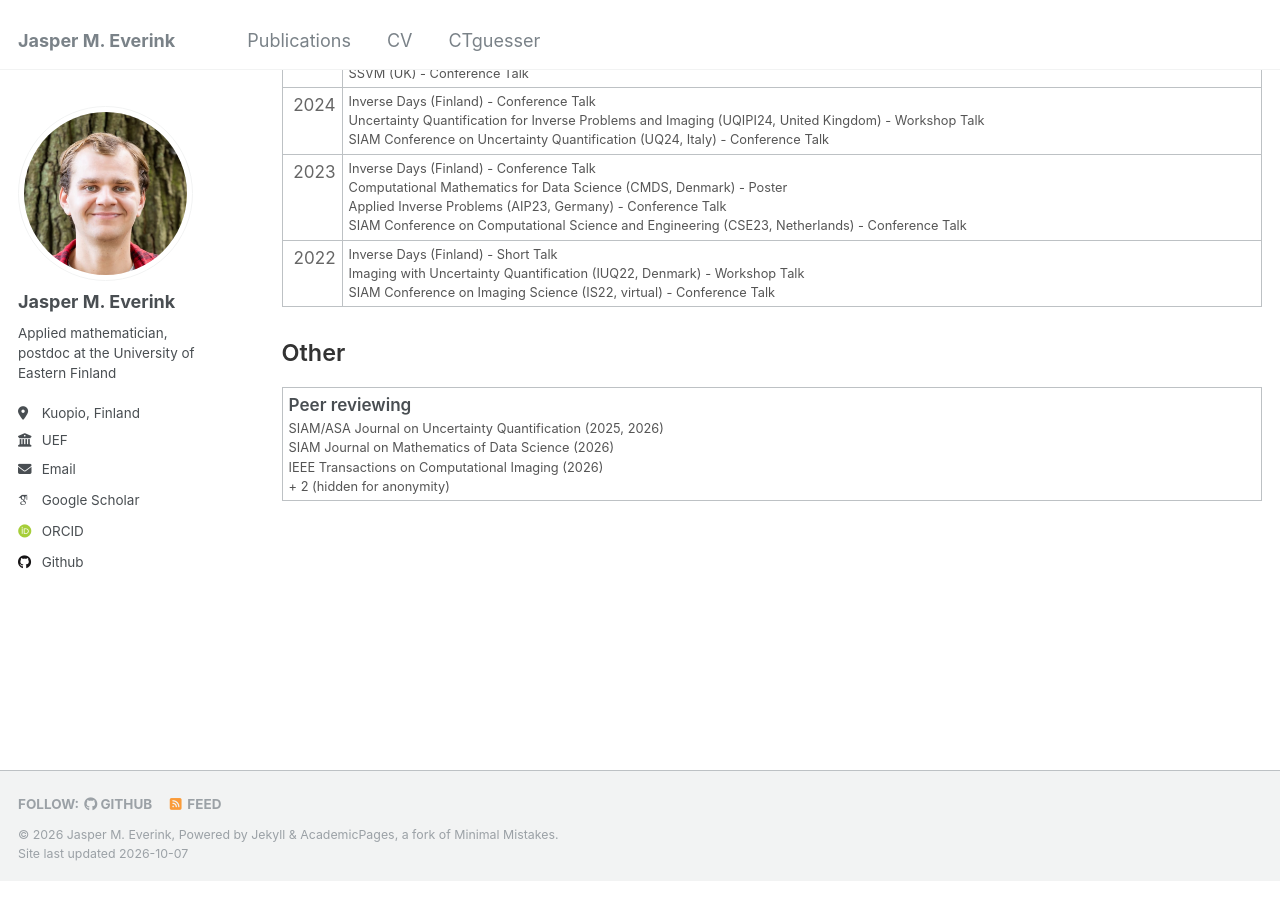
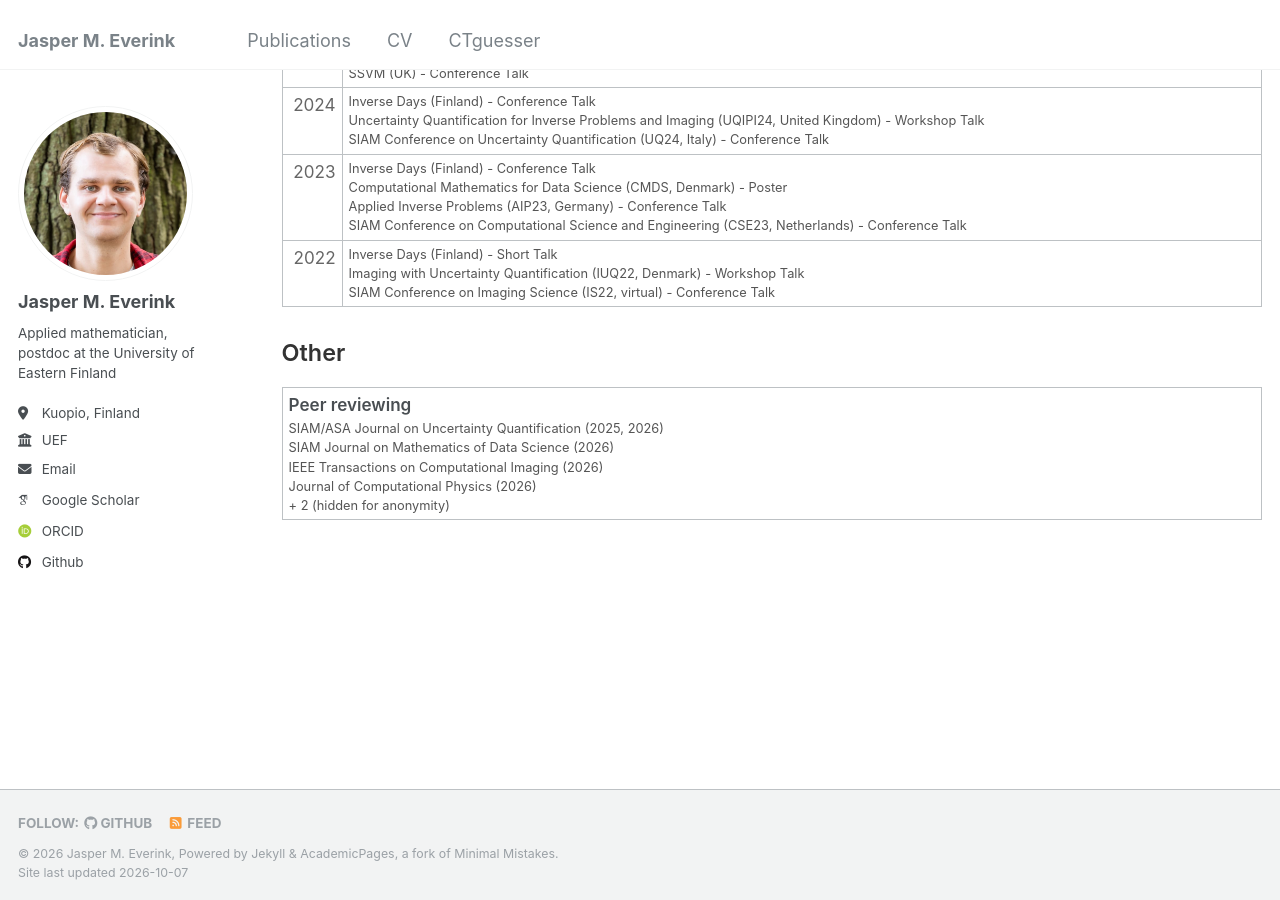
Before and after one commit to jeverink/jeverink.github.io, a Jekyll site: the page built from _pages/cv.md, in a window 1280 px wide and 900 px high, scrolled down 1521 px. Built offline with Jekyll 4.4.1, drawn with Linux system fonts in a browser that asks for light colours; some web fonts are replaced.

Commit message:
Update cv.md

```diff
--- a/_pages/cv.md
+++ b/_pages/cv.md
@@ -470,6 +470,7 @@ redirect_from:
           SIAM/ASA Journal on Uncertainty Quantification (2025, 2026)<br>
           SIAM Journal on Mathematics of Data Science (2026)<br>
           IEEE Transactions on Computational Imaging (2026)<br>
+          Journal of Computational Physics (2026)<br>
           + 2 (hidden for anonymity)
           </div>
         </td>
```
